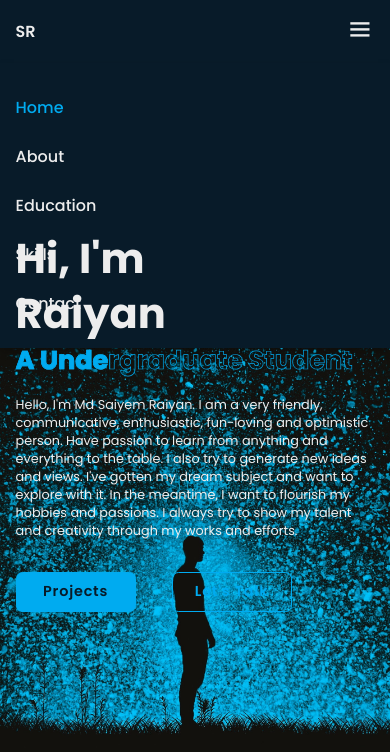
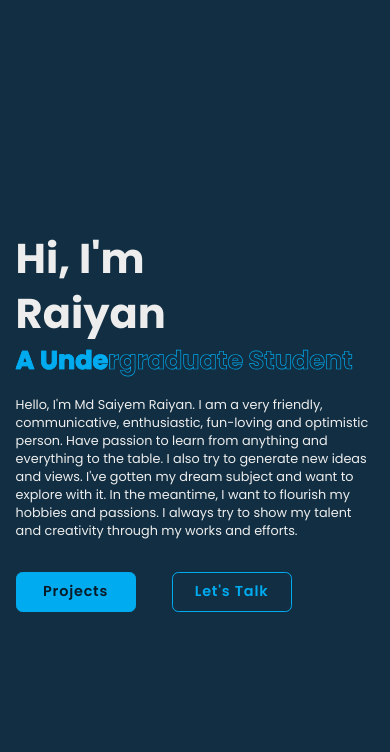
Before and after one commit to SaiyemRaiyan/Portfolio-Raiyan, a plain HTML site: page index.html in a window 390 px wide. Shown: the top 752 px of the page. Drawn offline with nearby package versions, Linux system fonts and the light colour scheme; files that its build step writes are made by us from their sources; files whose address does not match are found by name.

Commit message:
Update style.css

```diff
--- a/style.css
+++ b/style.css
@@ -698,7 +698,7 @@ span {
 
 /* Animation Reload and Scroll */
 
-/* .animate {
+.animate {
     position: absolute;
     top:0;
     right: 0;
@@ -710,7 +710,7 @@ span {
 
 .animate.home-img {
     width: 50%;
-} */
+}
 
 .logo .animate,
 .navbar .animate,
@@ -823,15 +823,15 @@ section:nth-child(odd) .animate.scroll,
             display: block;
             font-size: 2rem;
             margin: 3rem 0;
-            /* transform: translateX(-20rem);
+            transform: translateX(-20rem);
             transition: .25s ease;
-            transition-delay: 0s;  */
+            transition-delay: 0s;
         }
 
-        /* .navbar.active a {
+        .navbar.active a {
             transform: translateX(0);
             transition-delay: .25s;
-        }   */
+        }
 
         .home-imgHover {
             pointer-events: none;
@@ -905,7 +905,7 @@ section:nth-child(odd) .animate.scroll,
 
 /* Keyframe animation */
 
-/* @keyframes homeBgText {
+ @keyframes homeBgText {
     0%,
     10%,
     100% {
@@ -937,7 +937,7 @@ section:nth-child(odd) .animate.scroll,
     81% {
         opacity: 0;
     }
-} */
+}
 
 @keyframes aboutSpinner {
     100% {
```
